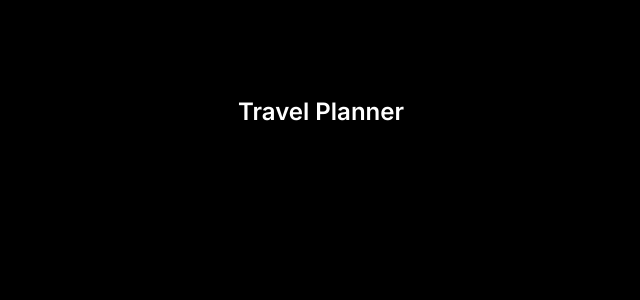
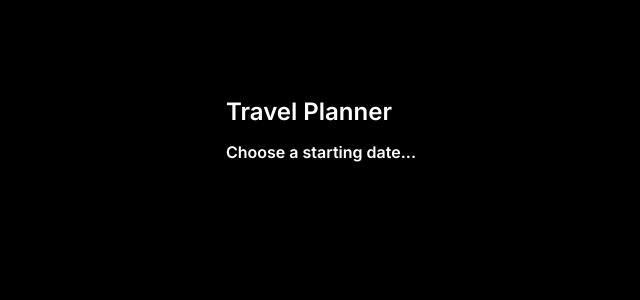
Before and after one commit to m-foskett/travel-planner, a Next.js app: page / in a window 1280 px wide. Shown: the top 300 px of the page, without its empty margins (319-959 px from the left). Built offline with nearby package versions, Linux system fonts and the light colour scheme.

Commit message:
add a date prompt

```diff
--- a/src/app/page.tsx
+++ b/src/app/page.tsx
@@ -3,7 +3,10 @@ import Image from 'next/image'
 export default function Home() {
   return (
     <main className="flex min-h-screen flex-col items-center justify-between p-24 bg-black">
-      <h1 className='text-white font-semibold text-2xl'>Travel Planner</h1>
+      <div className='flex flex-col'>
+        <h1 className='text-white font-semibold text-2xl'>Travel Planner</h1>
+        <h2 className='text-white font-semibold pt-3'>Choose a starting date...</h2>
+      </div>
     </main>
   )
 }
```
